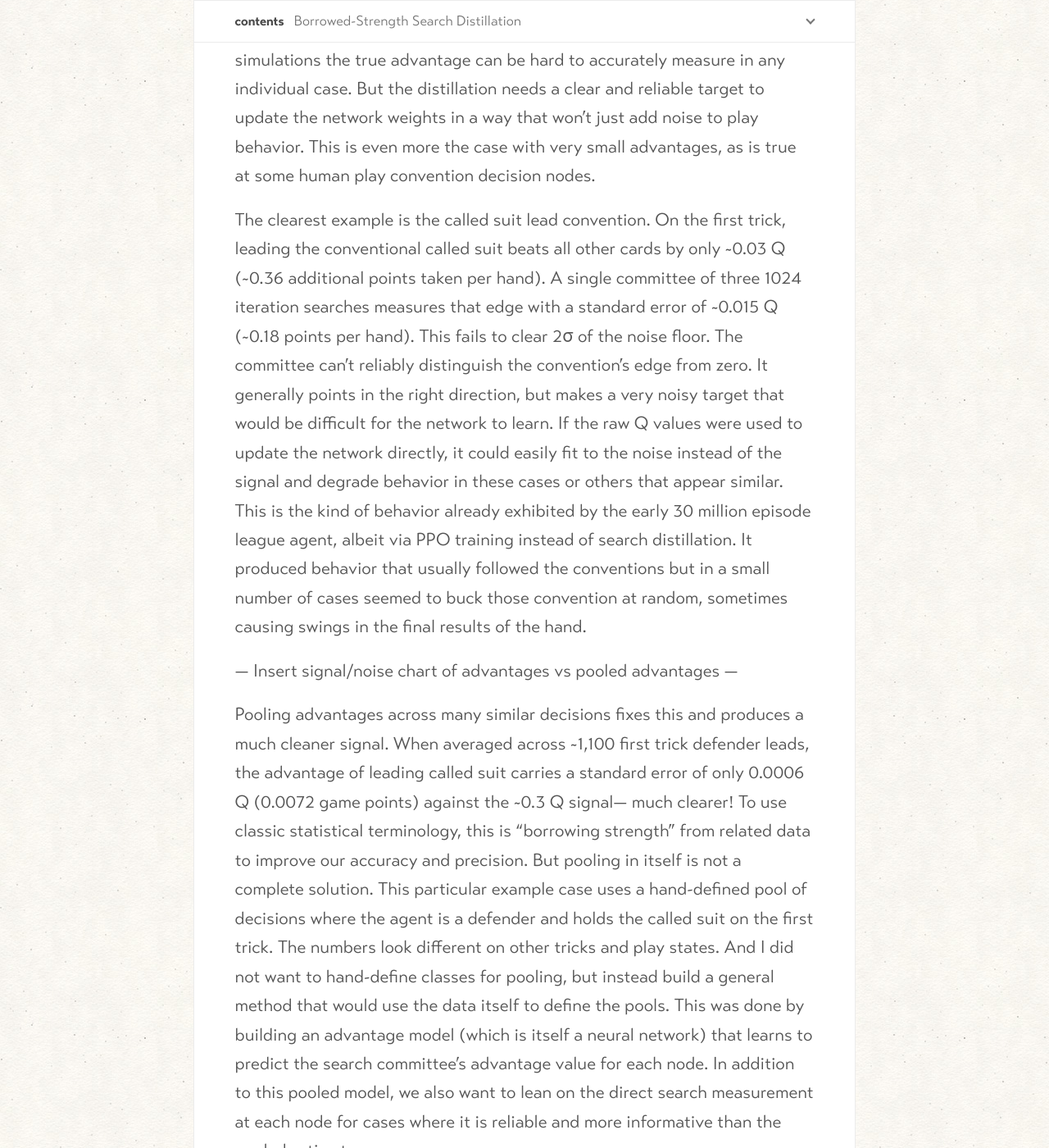
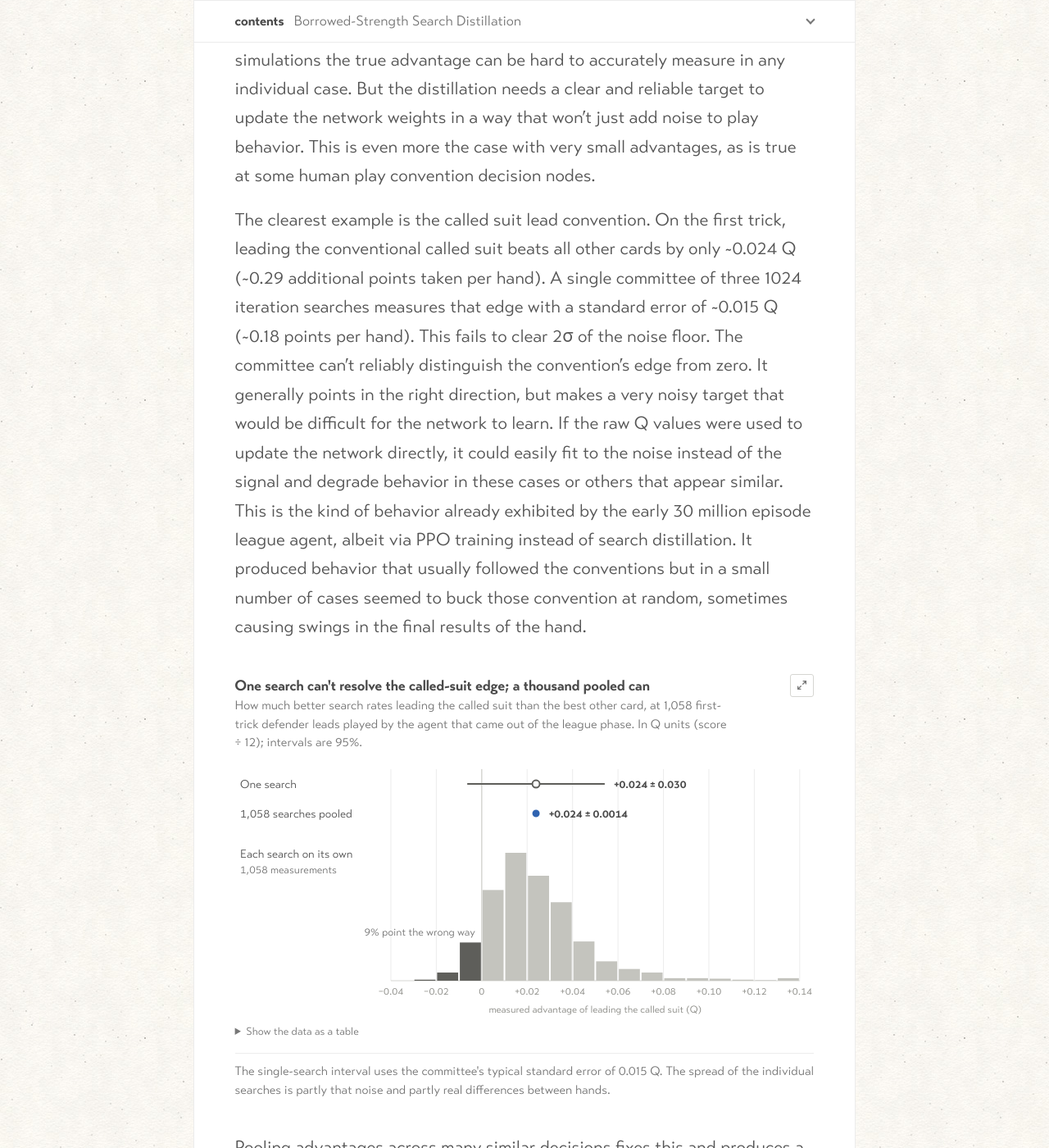
Before and after one commit to adamanthil/bender.io, a Jekyll site: the page built from _posts/2026-11-11-building-an-expert-sheepshead-ai-with-reinforcement-learning.md, in a window 1280 px wide and 1400 px high, scrolled down 26852 px. Shown: the whole window at 82% size. Built offline with Jekyll 4.4.1, drawn with Linux system fonts in a browser that asks for light colours; part of the change alters nothing that is shown; some of the changed text lies outside the part shown.

Commit message:
Add search noise chart to Sheepshead AI post
Show one search's measurement of the called-suit lead's edge beside
the same edge pooled over 1,058 first-trick defender leads, above
a histogram of the individual searches. This needs a new chart
panel type, pool.

The data is the first policy-iteration corpus, searched from the
agent that came out of the league phase, so update the edge and
pooled standard error quoted in the text to match it.

Co-Authored-By: Claude Fable 5.2 <noreply@anthropic.com>
Claude-Session: https://claude.ai/code/session_014WnXaAVcYhSVkZKkznaFse

```diff
--- /dev/null
+++ b/_data/sheepshead/pooling.json
@@ -0,0 +1,190 @@
+{
+ "panels": [
+  {
+   "type": "pool",
+   "title": "One search can't resolve the called-suit edge; a thousand pooled can",
+   "sub": "How much better search rates leading the called suit than the best other card, at 1,058 first-trick defender leads played by the agent that came out of the league phase. In Q units (score ÷ 12); intervals are 95%.",
+   "aria": "A single search measures the called-suit lead's advantage as +0.024 Q with a 95% interval of ±0.030, which includes zero. Pooled over 1,058 searches the same advantage is +0.024 ± 0.0014. A histogram shows the 1,058 individual measurements spread from −0.03 to above +0.13, with 9% below zero.",
+   "unit": "Q",
+   "domain": [
+    -0.04,
+    0.14
+   ],
+   "ticks": [
+    -0.04,
+    -0.02,
+    0,
+    0.02,
+    0.04,
+    0.06,
+    0.08,
+    0.1,
+    0.12,
+    0.14
+   ],
+   "xlabel": "measured advantage of leading the called suit (Q)",
+   "xshort": "measured advantage (Q)",
+   "rows": [
+    {
+     "name": "One search",
+     "style": "ref",
+     "v": 0.0239,
+     "half": 0.03,
+     "text": "+0.024 ± 0.030",
+     "tip": [
+      "a committee of three 1,024-iteration searches",
+      "standard error 0.015 Q (0.18 points per hand)"
+     ]
+    },
+    {
+     "name": "1,058 searches pooled",
+     "style": "search",
+     "v": 0.0239,
+     "half": 0.0014,
+     "text": "+0.024 ± 0.0014",
+     "tip": [
+      "the mean over every lead in the pool",
+      "standard error 0.0007 Q (0.008 points per hand)"
+     ]
+    }
+   ],
+   "hist": {
+    "name": "Each search on its own",
+    "note": "1,058 measurements",
+    "start": -0.04,
+    "width": 0.01,
+    "counts": [
+     0,
+     2,
+     16,
+     75,
+     178,
+     251,
+     206,
+     154,
+     77,
+     38,
+     23,
+     16,
+     5,
+     5,
+     4,
+     2,
+     1,
+     5
+    ],
+    "neg": "9% point the wrong way",
+    "negshort": "9% below 0"
+   }
+  }
+ ],
+ "table": {
+  "head": [
+   "Measurement",
+   "Advantage (Q)",
+   "Searches"
+  ],
+  "rows": [
+   [
+    "One search, with its 95% interval",
+    "+0.024 ± 0.030",
+    "1"
+   ],
+   [
+    "All searches pooled, with its 95% interval",
+    "+0.024 ± 0.0014",
+    "1,058"
+   ],
+   [
+    "Individual searches measuring −0.04 to −0.03",
+    "",
+    "0"
+   ],
+   [
+    "Individual searches measuring −0.03 to −0.02",
+    "",
+    "2"
+   ],
+   [
+    "Individual searches measuring −0.02 to −0.01",
+    "",
+    "16"
+   ],
+   [
+    "Individual searches measuring −0.01 to 0",
+    "",
+    "75"
+   ],
+   [
+    "Individual searches measuring 0 to +0.01",
+    "",
+    "178"
+   ],
+   [
+    "Individual searches measuring +0.01 to +0.02",
+    "",
+    "251"
+   ],
+   [
+    "Individual searches measuring +0.02 to +0.03",
+    "",
+    "206"
+   ],
+   [
+    "Individual searches measuring +0.03 to +0.04",
+    "",
+    "154"
+   ],
+   [
+    "Individual searches measuring +0.04 to +0.05",
+    "",
+    "77"
+   ],
+   [
+    "Individual searches measuring +0.05 to +0.06",
+    "",
+    "38"
+   ],
+   [
+    "Individual searches measuring +0.06 to +0.07",
+    "",
+    "23"
+   ],
+   [
+    "Individual searches measuring +0.07 to +0.08",
+    "",
+    "16"
+   ],
+   [
+    "Individual searches measuring +0.08 to +0.09",
+    "",
+    "5"
+   ],
+   [
+    "Individual searches measuring +0.09 to +0.10",
+    "",
+    "5"
+   ],
+   [
+    "Individual searches measuring +0.10 to +0.11",
+    "",
+    "4"
+   ],
+   [
+    "Individual searches measuring +0.11 to +0.12",
+    "",
+    "2"
+   ],
+   [
+    "Individual searches measuring +0.12 to +0.13",
+    "",
+    "1"
+   ],
+   [
+    "Individual searches measuring +0.13 or more",
+    "",
+    "5"
+   ]
+  ]
+ }
+}
--- a/_posts/2026-11-11-building-an-expert-sheepshead-ai-with-reinforcement-learning.md
+++ b/_posts/2026-11-11-building-an-expert-sheepshead-ai-with-reinforcement-learning.md
@@ -181,11 +181,11 @@ The following section describes the novel search distillation method in detail a
 
 Cleanly distilling the ISMCTS behavior into the model was challenging due to the noisy results produced by the search algorithm. The nature of the stochastic environment means that even with hundreds or thousands of simulations the true advantage can be hard to accurately measure in any individual case. But the distillation needs a clear and reliable target to update the network weights in a way that won't just add noise to play behavior. This is even more the case with very small advantages, as is true at some human play convention decision nodes.
 
-The clearest example is the called suit lead convention. On the first trick, leading the conventional called suit beats all other cards by only ~0.03 Q (~0.36 additional points taken per hand). A single committee of three 1024 iteration searches measures that edge with a standard error of ~0.015 Q (~0.18 points per hand). This fails to clear 2σ of the noise floor. The committee can't reliably distinguish the convention's edge from zero. It generally points in the right direction, but makes a very noisy target that would be difficult for the network to learn. If the raw Q values were used to update the network directly, it could easily fit to the noise instead of the signal and degrade behavior in these cases or others that appear similar. This is the kind of behavior already exhibited by the early 30 million episode league agent, albeit via PPO training instead of search distillation. It produced behavior that usually followed the conventions but in a small number of cases seemed to buck those convention at random, sometimes causing swings in the final results of the hand.
+The clearest example is the called suit lead convention. On the first trick, leading the conventional called suit beats all other cards by only ~0.024 Q (~0.29 additional points taken per hand). A single committee of three 1024 iteration searches measures that edge with a standard error of ~0.015 Q (~0.18 points per hand). This fails to clear 2σ of the noise floor. The committee can't reliably distinguish the convention's edge from zero. It generally points in the right direction, but makes a very noisy target that would be difficult for the network to learn. If the raw Q values were used to update the network directly, it could easily fit to the noise instead of the signal and degrade behavior in these cases or others that appear similar. This is the kind of behavior already exhibited by the early 30 million episode league agent, albeit via PPO training instead of search distillation. It produced behavior that usually followed the conventions but in a small number of cases seemed to buck those convention at random, sometimes causing swings in the final results of the hand.
 
---- Insert signal/noise chart of advantages vs pooled advantages ---
+{% include chart.html data=site.data.sheepshead.pooling expand=true caption="The single-search interval uses the committee's typical standard error of 0.015 Q. The spread of the individual searches is partly that noise and partly real differences between hands." %}
 
-Pooling advantages across many similar decisions fixes this and produces a much cleaner signal. When averaged across ~1,100 first trick defender leads, the advantage of leading called suit carries a standard error of only 0.0006 Q (0.0072 game points) against the ~0.3 Q signal— much clearer! To use classic statistical terminology, this is "borrowing strength" from related data to improve our accuracy and precision. But pooling in itself is not a complete solution. This particular example case uses a hand-defined pool of decisions where the agent is a defender and holds the called suit on the first trick. The numbers look different on other tricks and play states. And I did not want to hand-define classes for pooling, but instead build a general method that would use the data itself to define the pools. This was done by building an advantage model (which is itself a neural network) that learns to predict the search committee's advantage value for each node. In addition to this pooled model, we also want to lean on the direct search measurement at each node for cases where it is reliable and more informative than the pooled estimate.
+Pooling advantages across many similar decisions fixes this and produces a much cleaner signal. When averaged across ~1,100 first trick defender leads, the advantage of leading called suit carries a standard error of only 0.0007 Q (0.008 game points) against the ~0.024 Q signal— much clearer! To use classic statistical terminology, this is "borrowing strength" from related data to improve our accuracy and precision. But pooling in itself is not a complete solution. This particular example case uses a hand-defined pool of decisions where the agent is a defender and holds the called suit on the first trick. The numbers look different on other tricks and play states. And I did not want to hand-define classes for pooling, but instead build a general method that would use the data itself to define the pools. This was done by building an advantage model (which is itself a neural network) that learns to predict the search committee's advantage value for each node. In addition to this pooled model, we also want to lean on the direct search measurement at each node for cases where it is reliable and more informative than the pooled estimate.
 
 > Borrowed-Strength Search Distillation (BSSD) pools action advantages over similar situations, as the network itself sees them, and lets each node's own search override the pooled estimate in proportion to the precision of the search measurement. Decision nodes with confident searches learn primarily from the search labels themselves, and nodes with noisy searches or weak signals lean on the model.
 {: .callout data-title="The core idea"}
--- a/assets/js/figures.js
+++ b/assets/js/figures.js
@@ -2,11 +2,12 @@
 //
 // Charts: each <figure class="fig"> made by _includes/chart.html carries
 // its data as JSON; every panel in it is drawn here as an inline SVG sized
-// to the column, and redrawn when the column changes width. Three panel
+// to the column, and redrawn when the column changes width. Four panel
 // types: "stages" (a series of points with intervals, grouped into
 // phases), "lines" (several series over a shared x axis, with a list of
-// rows that highlight them) and "dots" (rates with intervals, one row per
-// agent). A figure with data-expand gets a button that opens it over
+// rows that highlight them), "dots" (rates with intervals, one row per
+// agent) and "pool" (one measurement against the same one pooled, over a
+// histogram of the individual measurements). A figure with data-expand gets a button that opens it over
 // the window, where its charts are drawn larger.
 //
 // Embeds: _includes/embed.html shows a poster image that is swapped for
@@ -379,6 +380,91 @@
     });
   }
 
+  // ------------------------------------------------------------------
+  // pool: one noisy measurement against the same measurement pooled over
+  // many cases. Rows with intervals on top; beneath them, on the same
+  // axis, a histogram of the individual measurements.
+  // ------------------------------------------------------------------
+  function drawPool(host, p) {
+    var W = host.clientWidth;
+    var narrow = W < 520;
+    var big = isBig(host);
+    var left = narrow ? 8 : big ? 250 : 190;
+    var right = narrow ? 12 : 18, top = 6;
+    var rowH = narrow ? 48 : big ? 48 : 36;
+    var histTop = top + p.rows.length * rowH + (narrow ? 22 : 16);
+    var histH = narrow ? 130 : big ? Math.max(220, Math.min(380, window.innerHeight - 470)) : 170;
+    var base = histTop + histH;
+    var H = base + (big ? 52 : 44);
+    var svg = el("svg", { viewBox: "0 0 " + W + " " + H, height: H, role: "img", "aria-label": p.aria }, host);
+    var d0 = p.domain[0], d1 = p.domain[1];
+    var x = function (v) { return left + (v - d0) / (d1 - d0) * (W - left - right); };
+    var fmt = function (v) { return v === 0 ? "0" : signed(v, 2); };
+
+    var tickStep = Math.ceil((big ? 58 : 48) / (x(p.ticks[1]) - x(p.ticks[0])));
+    var zeroAt = p.ticks.indexOf(0);
+    p.ticks.forEach(function (t, i) {
+      el("line", { x1: x(t), x2: x(t), y1: top, y2: base, stroke: t === 0 ? "var(--fig-axis)" : "var(--fig-grid)", "stroke-width": t === 0 ? 1.5 : 1 }, svg);
+      if ((i - zeroAt) % tickStep === 0)
+        el("text", { x: x(t), y: base + (big ? 22 : 17), "text-anchor": "middle", class: "tick" }, svg, fmt(t));
+    });
+    el("line", { x1: left, x2: W - right, y1: base, y2: base, stroke: "var(--fig-axis)", "stroke-width": 1 }, svg);
+    el("text", { x: (left + W - right) / 2, y: H - 5, "text-anchor": "middle", class: "axis-label" }, svg, narrow ? p.xshort : p.xlabel);
+
+    var tip = makeTip(host);
+    p.rows.forEach(function (row, i) {
+      var c = "var(--fig-" + row.style + ")";
+      var cy = top + i * rowH + (narrow ? rowH - 14 : rowH / 2);
+      if (narrow) el("text", { x: left, y: cy - 16, class: "row-label" }, svg, row.name + "  " + row.text);
+      else el("text", { x: 6, y: cy + 5, class: "row-label" }, svg, row.name);
+      el("line", { x1: x(row.v - row.half), x2: x(row.v + row.half), y1: cy, y2: cy, stroke: c, "stroke-width": big ? 2.5 : 2, "stroke-linecap": "round" }, svg);
+      if (row.style === "ref") el("circle", { cx: x(row.v), cy: cy, r: big ? 5.5 : 4.5, fill: "var(--fig-surface)", stroke: c, "stroke-width": 2 }, svg);
+      else el("circle", { cx: x(row.v), cy: cy, r: big ? 6.5 : 5.5, fill: c, stroke: "var(--fig-surface)", "stroke-width": 2 }, svg);
+      if (!narrow) el("text", { x: x(row.v + row.half) + 12, y: cy + 4.5, class: "val strong" }, svg, row.text);
+      var hit = el("rect", { x: 0, y: top + i * rowH, width: W, height: rowH, fill: "transparent" }, svg);
+      var show = function (ev) {
+        tip.show('<div><span class="fig-key' + (row.style === "ref" ? " ring" : "") + '" style="--c:' + c + '"></span><b>' + row.name + "</b></div>" +
+          "<div><b>" + row.text + '</b> <span class="k">' + p.unit + "</span></div>" +
+          row.tip.map(function (t) { return '<div class="k">' + t + "</div>"; }).join(""), ev);
+      };
+      hit.addEventListener("pointermove", show);
+      hit.addEventListener("pointerdown", show);
+      hit.addEventListener("pointerleave", tip.hide);
+    });
+
+    // Histogram of the individual measurements
+    var h = p.hist, total = h.counts.reduce(function (s, n) { return s + n; }, 0);
+    var peak = Math.max.apply(null, h.counts);
+    var bh = function (n) { return n / peak * (histH - (narrow ? 34 : 14)); };
+    var negTop = base;
+    h.counts.forEach(function (n, i) {
+      var lo = h.start + i * h.width, hi = lo + h.width;
+      var neg = hi <= 1e-9;
+      var x0 = x(lo) + 1, x1 = x(hi) - 1;
+      if (n) {
+        el("rect", { x: x0, y: base - bh(n), width: Math.max(1, x1 - x0), height: bh(n), fill: neg ? "var(--fig-ref)" : "var(--fig-context)" }, svg);
+        if (neg) negTop = Math.min(negTop, base - bh(n));
+      }
+      var last = i === h.counts.length - 1;
+      var hit = el("rect", { x: x(lo), y: histTop, width: x(hi) - x(lo), height: histH, fill: "transparent" }, svg);
+      var show = function (ev) {
+        tip.show("<div><b>" + fmt(Math.round(lo * 100) / 100) + (last ? " or more" : " to " + fmt(Math.round(hi * 100) / 100)) + '</b> <span class="k">' + p.unit + "</span></div>" +
+          "<div><b>" + int(n) + '</b> <span class="k">of ' + int(total) + " searches (" + (100 * n / total).toFixed(1) + "%)</span></div>", ev);
+      };
+      hit.addEventListener("pointermove", show);
+      hit.addEventListener("pointerdown", show);
+      hit.addEventListener("pointerleave", tip.hide);
+    });
+    if (narrow) {
+      el("text", { x: left, y: histTop + 12, class: "row-label" }, svg, h.name);
+    } else {
+      el("text", { x: 6, y: histTop + 20, class: "row-label" }, svg, h.name);
+      el("text", { x: 6, y: histTop + (big ? 44 : 39), class: "val" }, svg, h.note);
+    }
+    if (narrow) el("text", { x: left, y: negTop - 8, class: "val" }, svg, h.negshort);
+    else el("text", { x: x(0) - 8, y: negTop - 8, "text-anchor": "end", class: "val" }, svg, h.neg);
+  }
+
   function setupChart(fig) {
     var src = fig.querySelector('script[type="application/json"]');
     if (!src) return;
@@ -406,6 +492,7 @@
       panels.push(function () {
         host.innerHTML = "";
         if (p.type === "stages") drawStages(host, p);
+        else if (p.type === "pool") drawPool(host, p);
         else if (p.type === "lines") drawLines(host, p, state);
         else drawDots(host, p, data.agents);
       });
```
Also changed, not shown: README.md.
